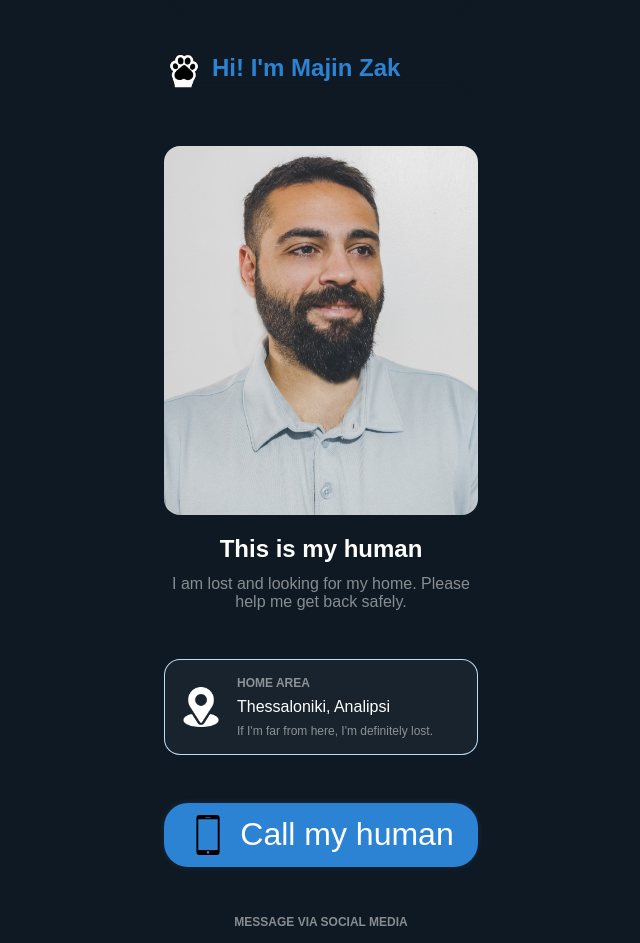
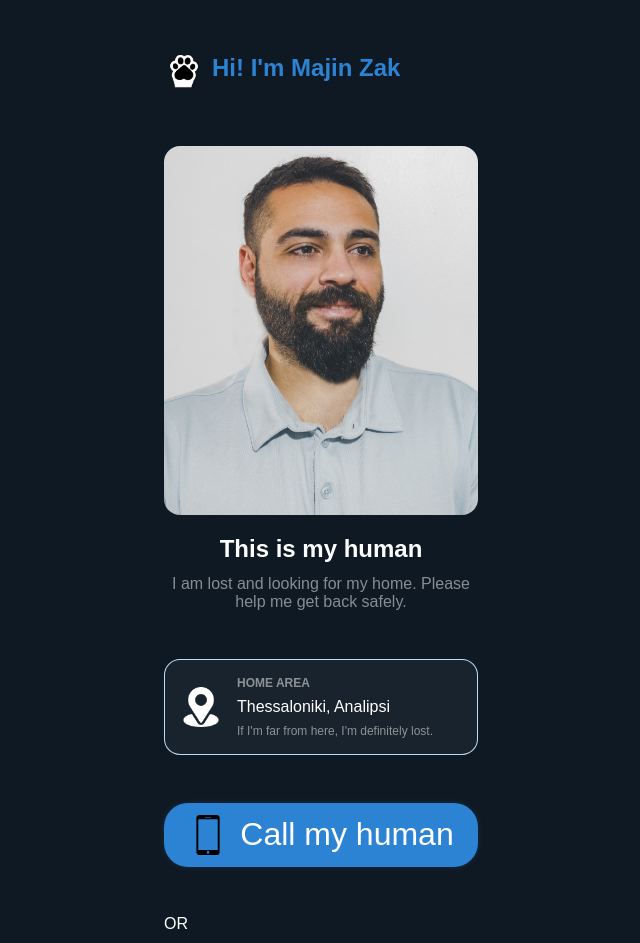
Before and after one commit to aresKoliadimas/pet-qr-contact-page, an Angular app: page / in a window 1280 px wide. Shown: the top 943 px of the page, without its empty margins (319-959 px from the left). Built offline with nearby package versions, Linux system fonts and the light colour scheme.

Commit message:
add or separator

```diff
--- a/src/app/app.html
+++ b/src/app/app.html
@@ -33,6 +33,8 @@
     <span>Call my human</span>
   </button>
 
+  <span class="or-separator">OR</span>
+
   <section class="social-media-section">
     <h3>MESSAGE VIA SOCIAL MEDIA</h3>
 
```
